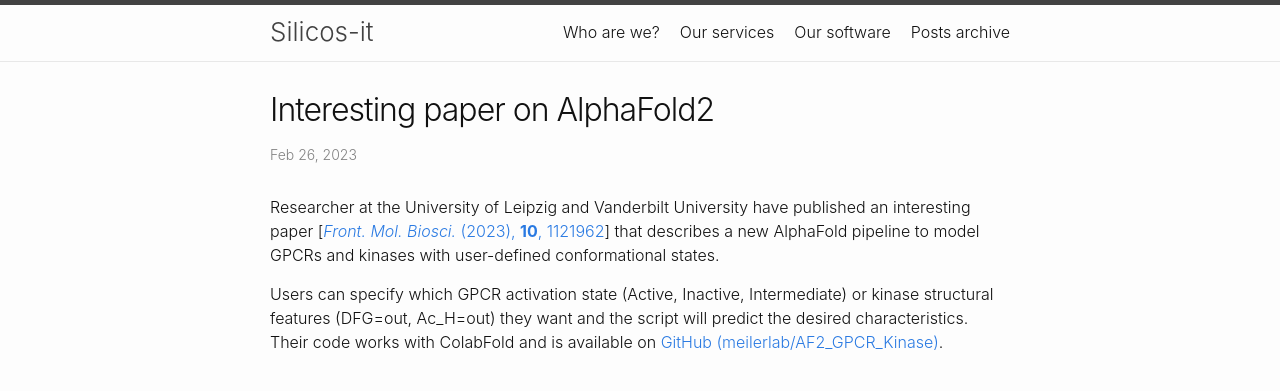
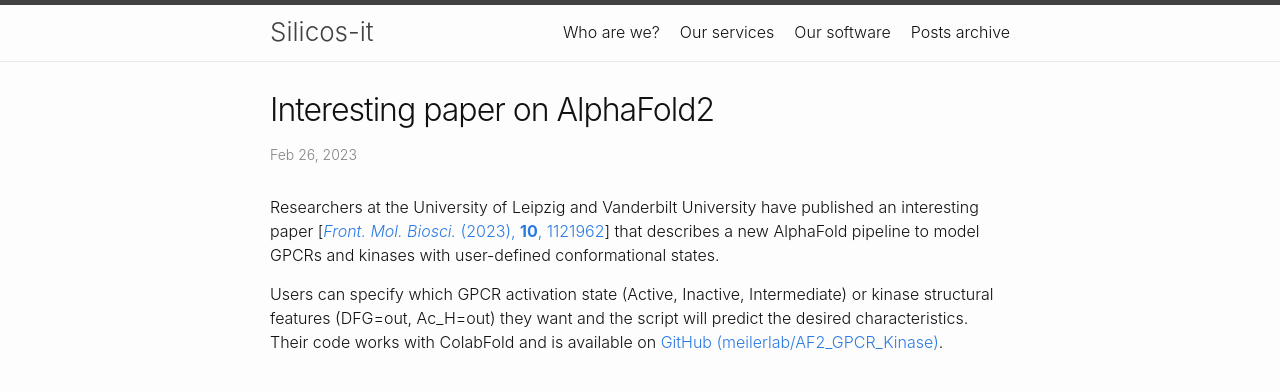
Before and after one commit to silicos-it/silicos-it.github.io, a Jekyll site: the page built from _posts/2023-02-26-alphafold2-paper.md, in a window 1280 px wide. Shown: the top 391 px of the page. Built offline with Jekyll 4.4.1, drawn with Linux system fonts in a browser that asks for light colours; part of the change alters nothing that is shown.

```diff
--- a/_config.yml
+++ b/_config.yml
@@ -17,11 +17,10 @@ lang: en
 author:
   name: Hans De Winter
   email:
-    - hans.dewinter
+    - hans@silicos-it.be
+    - hans.dewinter@uantwerpen.be
 
-google_analytics: true
-
-show_excerpts: false # set to true to show excerpts on the homepage
+google_analytics: G-LS6PZHT6LV  # Replace with your Google Analytics 4 Measurement ID
 
 title: Silicos-it
 tagline: Computational drug design at your fingertips   # it will display as the sub-title
@@ -31,7 +30,7 @@ description: >- # this means to ignore newlines until "baseurl:"
 copyright: © 2010-2025
 
 baseurl: "" # the subpath of your site, e.g. /blog
-url: "" # the base hostname & protocol for your site, e.g. http://example.com
+url: "https://www.silicos-it.be" # the base hostname & protocol for your site, e.g. http://example.com
 
 social:
   name: Hans De Winter
--- a/_includes/custom-head.html
+++ b/_includes/custom-head.html
@@ -4,3 +4,14 @@
   1. Head over to https://realfavicongenerator.net/ to add your own favicons.
   2. Customize default _includes/custom-head.html in your source directory and insert the given code snippet.
 {% endcomment %}
+
+{%- if site.google_analytics and site.google_analytics != "" and site.google_analytics != true -%}
+  <!-- Google tag (gtag.js) -->
+  <script async src="https://www.googletagmanager.com/gtag/js?id={{ site.google_analytics }}"></script>
+  <script>
+    window.dataLayer = window.dataLayer || [];
+    function gtag(){dataLayer.push(arguments);}
+    gtag('js', new Date());
+    gtag('config', '{{ site.google_analytics }}');
+  </script>
+{%- endif -%}
--- a/_posts/2023-02-26-alphafold2-paper.md
+++ b/_posts/2023-02-26-alphafold2-paper.md
@@ -4,6 +4,6 @@ title: "Interesting paper on AlphaFold2"
 categories: papers
 ---
 
-Researcher at the University of Leipzig and Vanderbilt University have published an interesting paper [<a href="/assets/papers/alphafold2-paper.pdf" download><i>Front. Mol. Biosci.</i> (2023), <b>10</b>, 1121962</a>] that describes a new AlphaFold pipeline to model GPCRs and kinases with user-defined conformational states.
+Researchers at the University of Leipzig and Vanderbilt University have published an interesting paper [<a href="/assets/papers/alphafold2_paper.pdf" download><i>Front. Mol. Biosci.</i> (2023), <b>10</b>, 1121962</a>] that describes a new AlphaFold pipeline to model GPCRs and kinases with user-defined conformational states.
 
 Users can specify which GPCR activation state (Active, Inactive, Intermediate) or kinase structural features (DFG=out, Ac_H=out) they want and the script will predict the desired characteristics. Their code works with ColabFold and is available on <a href="https://github.com/meilerlab/AF2_GPCR_Kinase" target="_blank">GitHub (meilerlab/AF2_GPCR_Kinase)</a>.
```
